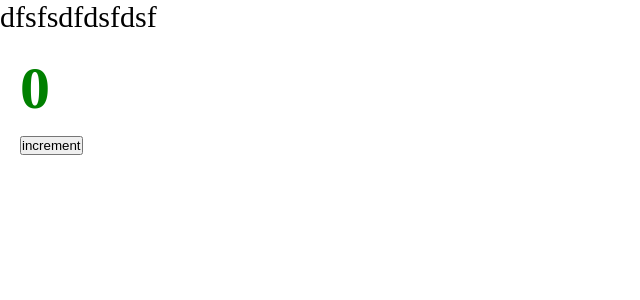
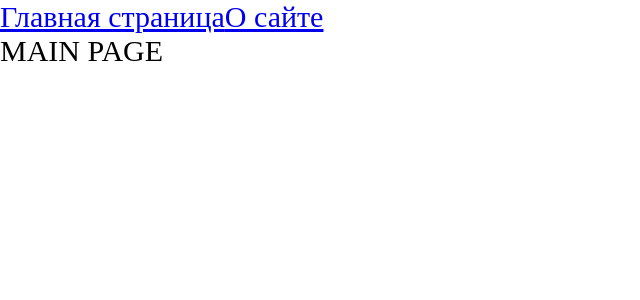
Before and after one commit to Kostya-x-pro/production-project, a React app: page / in a window 1280 px wide. Shown: the top 300 px of the page, without its empty margins (0-640 px from the left). Built offline with nearby package versions, Linux system fonts and the light colour scheme.

Commit message:
Роутинг Code splitting Lazy Suspence

```diff
--- a/src/App.tsx
+++ b/src/App.tsx
@@ -1,12 +1,27 @@
-import Counter from './components/Counter';
+import { Route, Routes, Link } from 'react-router-dom';
+import { Suspense } from 'react';
+// import Counter from './components/Counter';
+// import AboutPage from './pages/AboutPage/AboutPage';
+// import MainPage from './pages/Mainpage/MainPage';
+
+
+import { AboutPageAsync } from './pages/AboutPage/AboutPage.async';
+import { MainPageAsync } from './pages/Mainpage/MainPage.async';
+
 import './index.scss';
-
 
 const App = () => {
   return (
     <div className="app">
-      dfsfsdfdsfdsf
-      <Counter/>
+      <Link to="/">Главная страница</Link>
+      <Link to="/about">О сайте</Link>
+
+        <Suspense fallback={<div>Loading...</div>}>
+          <Routes>
+            <Route path='/about' element={<AboutPageAsync/>} />
+            <Route path='/' element={<MainPageAsync/>} />
+          </Routes>
+        </Suspense>
     </div>
   );
 };
--- a/src/index.tsx
+++ b/src/index.tsx
@@ -1,7 +1,10 @@
+import { BrowserRouter } from 'react-router-dom';
 import { render } from "react-dom";
 import App from "./App";
 
 render(
-  <App/>,
+  <BrowserRouter>
+    <App/>
+  </BrowserRouter>,
   document.getElementById('root')
 )
--- /dev/null
+++ b/src/pages/AboutPage/AboutPage.async.tsx
@@ -0,0 +1,6 @@
+import { lazy } from 'react'
+
+export const AboutPageAsync = lazy(() => new Promise(resolve => {
+  //@ts-ignore
+  setTimeout(() => resolve(import('./AboutPage')), 1500)
+}));
--- /dev/null
+++ b/src/pages/AboutPage/AboutPage.tsx
@@ -0,0 +1,9 @@
+const AboutPage = () => {
+  return (
+    <div>
+      ABOUT PAGE
+    </div>
+  );
+};
+
+export default AboutPage;
--- /dev/null
+++ b/src/pages/Mainpage/MainPage.async.tsx
@@ -0,0 +1,6 @@
+import { lazy } from "react"
+
+export const MainPageAsync = lazy(() => new Promise(resolve => {
+  //@ts-ignore
+  setTimeout(() => resolve(import('./MainPage')), 1500)
+}) )
--- /dev/null
+++ b/src/pages/Mainpage/MainPage.tsx
@@ -0,0 +1,9 @@
+const MainPage = () => {
+  return (
+    <div>
+      MAIN PAGE
+    </div>
+  );
+};
+
+export default MainPage;
--- a/tsconfig.json
+++ b/tsconfig.json
@@ -10,7 +10,7 @@
   "compilerOptions": {
     "outDir": "./dist/",
     "noImplicitAny": true,
-    "module": "es6",
+    "module": "ESNext",
     "target": "es5",
     "jsx": "react-jsx",
     "allowJs": true,
```
Also changed, not shown: package.json (+5 -3 lines), 9 other files (tests, documents, lock files or other folders).
